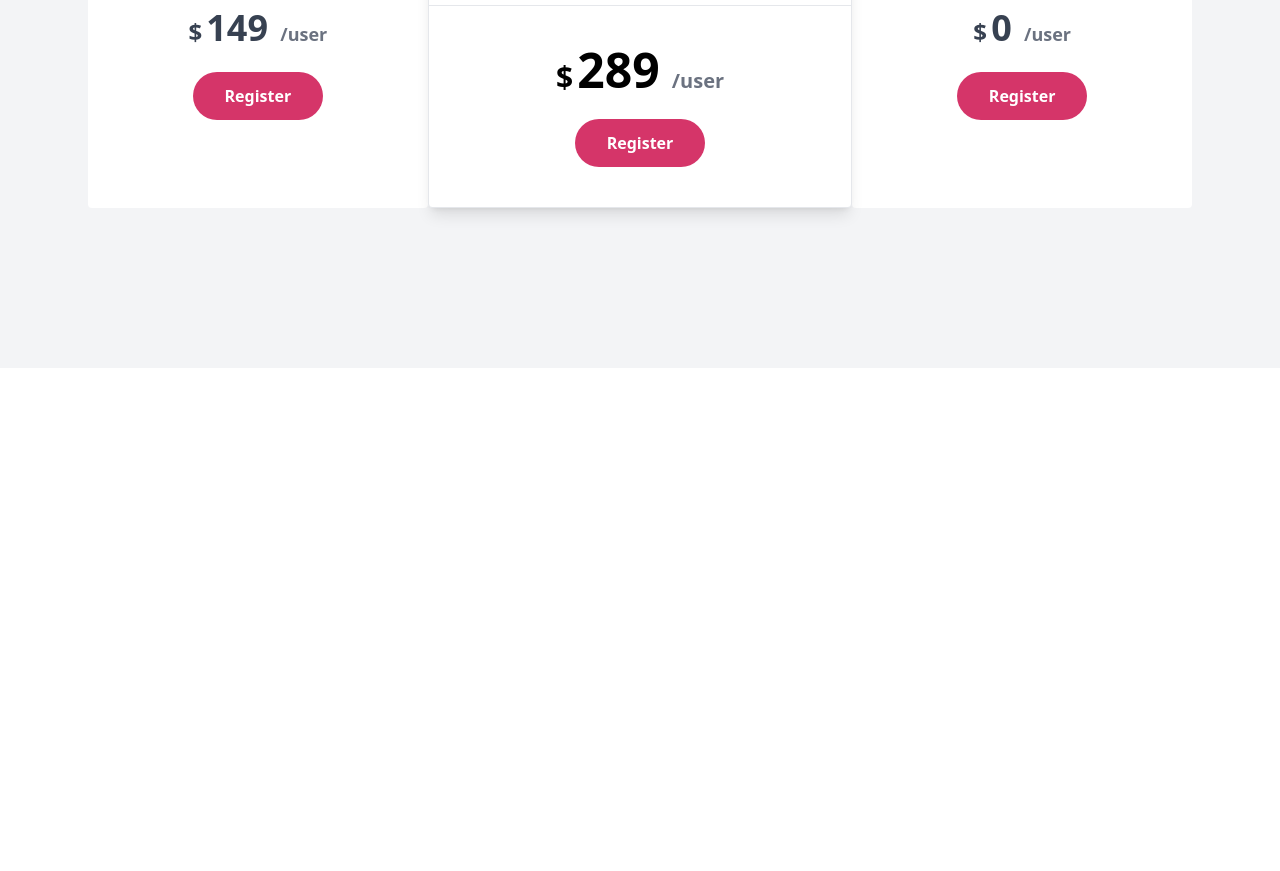
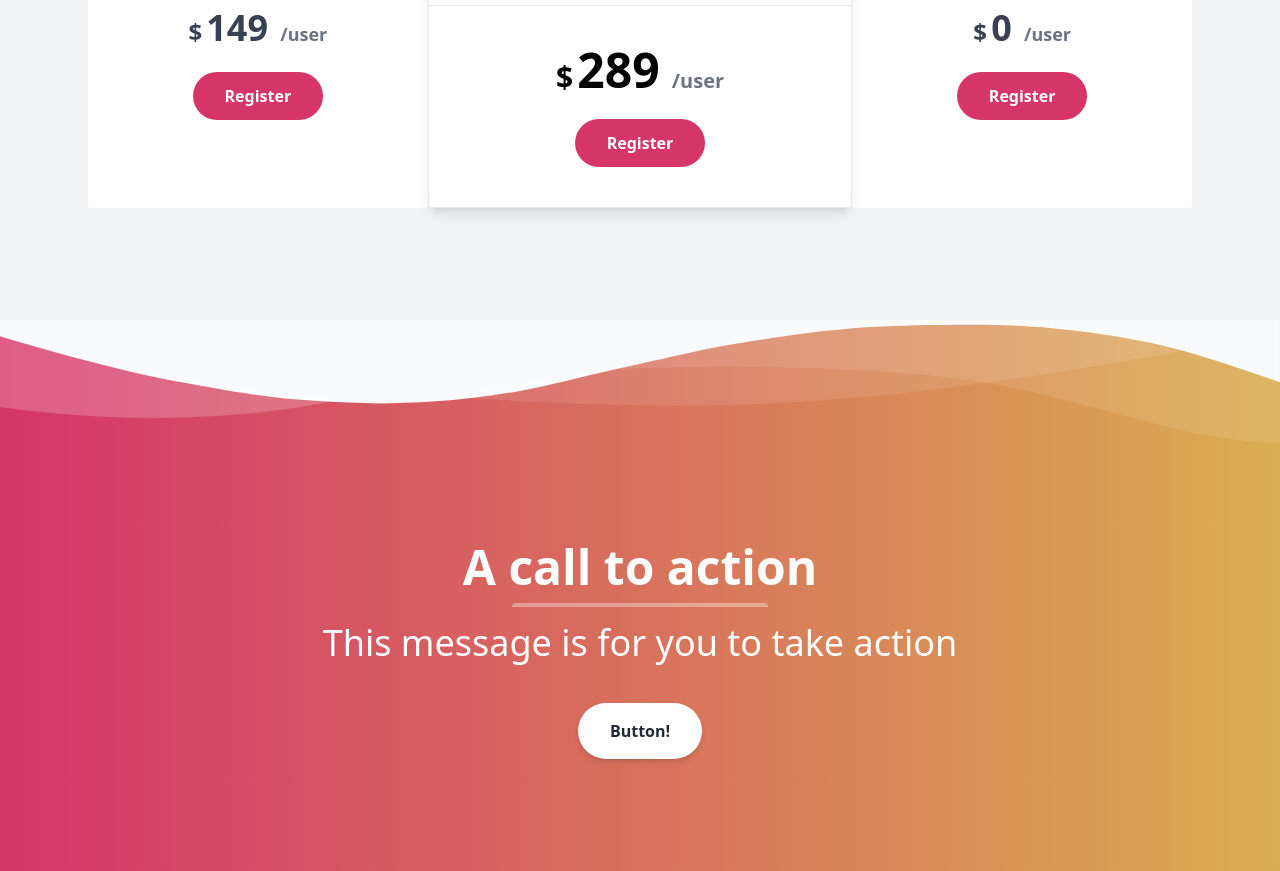
Before and after one commit to Mehdi-Saadi/landing-page, a website: page src/index.html in a window 1280 px wide. Shown: the part 3030-3901 px from the top of the page. Before the commit the page ends 3398 px from the top, so only its background shows below. Drawn offline with Linux system fonts and the light colour scheme.

Commit message:
action section

```diff
--- a/src/index.html
+++ b/src/index.html
@@ -227,7 +227,7 @@
     </div>
 
     <!-- pricing section -->
-    <div class="bg-gray-100 border-t pt-8 pb-40">
+    <div class="bg-gray-100 border-t pt-8 pb-28">
         <div class="container mx-auto px-8">
             <div class="pt-20">
                 <div class="flex flex-col items-center md:mb-20 mb-10">
@@ -324,6 +324,36 @@
         </div>
     </div>
 
+    <svg class="" viewBox="0 0 1439 147" version="1.1" xmlns="http://www.w3.org/2000/svg" xmlns:xlink="http://www.w3.org/1999/xlink">
+        <g stroke="none" stroke-width="1" fill="none" fill-rule="evenodd">
+          <g transform="translate(-1.000000, -14.000000)" fill-rule="nonzero">
+            <g class="wave" fill="#f8fafc">
+              <path d="M1440,84 C1383.555,64.3 1342.555,51.3 1317,45 C1259.5,30.824 1206.707,25.526 1169,22 C1129.711,18.326 1044.426,18.475 980,22 C954.25,23.409 922.25,26.742 884,32 C845.122,37.787 818.455,42.121 804,45 C776.833,50.41 728.136,61.77 713,65 C660.023,76.309 621.544,87.729 584,94 C517.525,105.104 484.525,106.438 429,108 C379.49,106.484 342.823,104.484 319,102 C278.571,97.783 231.737,88.736 205,84 C154.629,75.076 86.296,57.743 0,32 L0,0 L1440,0 L1440,84 Z"></path>
+            </g>
+            <g transform="translate(1.000000, 15.000000)" fill="#FFFFFF">
+              <g transform="translate(719.500000, 68.500000) rotate(-180.000000) translate(-719.500000, -68.500000) ">
+                <path d="M0,0 C90.7283404,0.927527913 147.912752,27.187927 291.910178,59.9119003 C387.908462,81.7278826 543.605069,89.334785 759,82.7326078 C469.336065,156.254352 216.336065,153.6679 0,74.9732496" opacity="0.100000001"></path>
+                <path d="M100,104.708498 C277.413333,72.2345949 426.147877,52.5246657 546.203633,45.5787101 C666.259389,38.6327546 810.524845,41.7979068 979,55.0741668 C931.069965,56.122511 810.303266,74.8455141 616.699903,111.243176 C423.096539,147.640838 250.863238,145.462612 100,104.708498 Z" opacity="0.100000001"></path>
+                <path d="M1046,51.6521276 C1130.83045,29.328812 1279.08318,17.607883 1439,40.1656806 L1439,120 C1271.17211,77.9435312 1140.17211,55.1609071 1046,51.6521276 Z" opacity="0.200000003"></path>
+              </g>
+            </g>
+          </g>
+        </g>
+    </svg>
+
+    <div class="">
+        <div class="pt-20 pb-28 text-center">
+            <div class="flex flex-col items-center md:mb-4 mb-10">
+                <h2 class="text-5xl text-white font-bold mb-2 md:mb-0 leading-normal">A call to action</h2>
+                <div>
+                    <div class="bg-white h-1 w-64 opacity-[.35] rounded-t-full"></div>
+                </div>
+            </div>
+            <p class="text-white text-4xl ">This message is for you to take action</p>
+            <button class="bg-white mt-10 text-gray-800 shadow-md py-4 px-8 rounded-full duration-300 hover:scale-105 inline-block ease-in-out font-semibold">Button!</button>
+        </div>
+    </div>
+
     <script>
         const navMenuDiv = document.getElementById('nav-content');
         const navMenu = document.getElementById('nav-toggle');
```
Also changed, not shown: src/assets/css/main.css.
